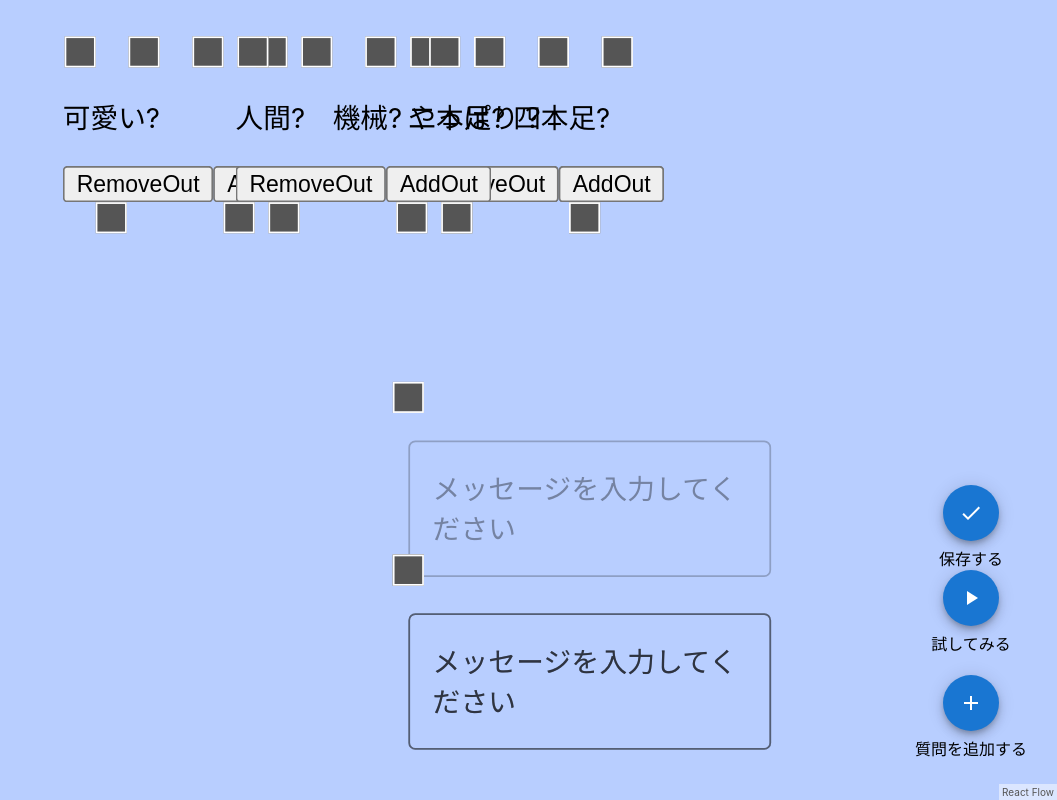
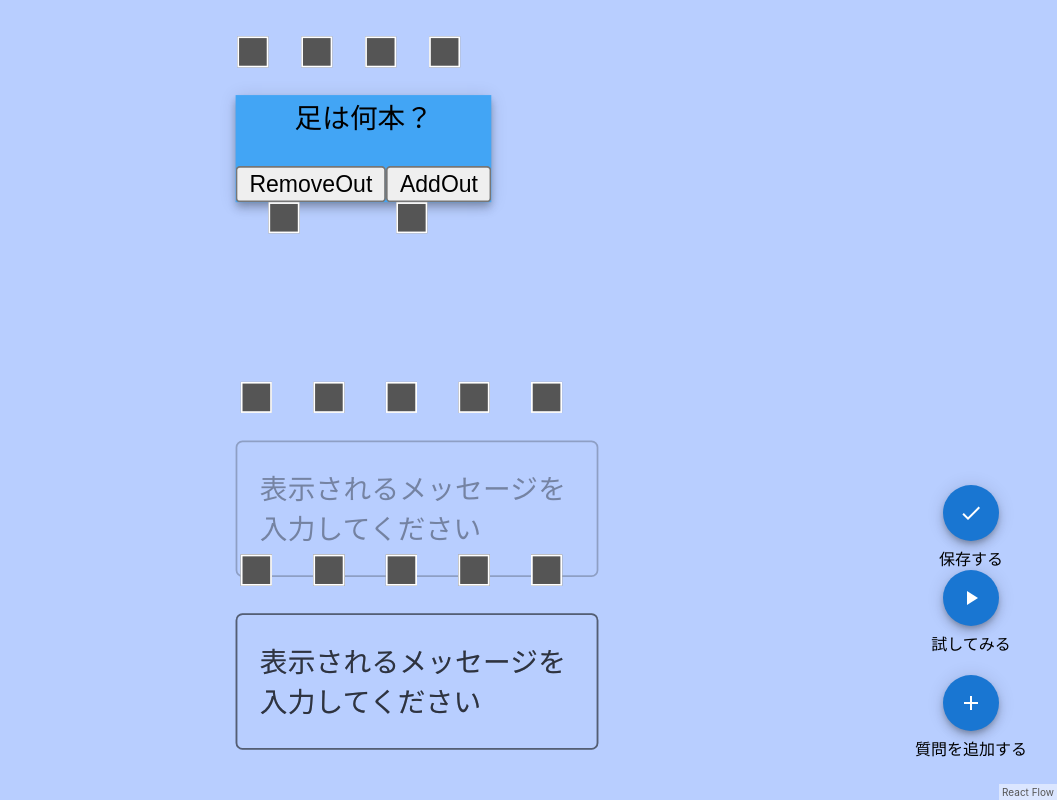
Before and after one commit to hamhamburger/easy-diagram-form, a React (Create React App) app: page /create in a window 1280 px wide. Shown: the whole page, without its empty margins (223-1280 px from the left). Built offline with nearby package versions, Linux system fonts and the light colour scheme.

Commit message:
fix:QuestionNodeDesign

```diff
--- a/src/components/blocks/AnswerForm.js
+++ b/src/components/blocks/AnswerForm.js
@@ -10,7 +10,7 @@ const AnswerForm = memo(({questions,height}) => {
 
 
 
-  const [questionIndexHistory, setQuestionIndexHistory] = useState([1])
+  const [questionIndexHistory, setQuestionIndexHistory] = useState([0])
   const currentQuestion = questions.find((question) => question.id == questionIndexHistory.slice(-1)[0])
 
   const goTo = (id) => {
--- a/src/components/blocks/QuestionDiagram.js
+++ b/src/components/blocks/QuestionDiagram.js
@@ -34,53 +34,59 @@ const Style = {
 
 
 const initialNodes = [
+  // {
+  //   id: '0',
+  //   type: 'question',
+  //   position: { x: 400, y: 200 },
+  //   data: { label: 'やっぱり？'},
+  // },
+  // {
+  //   id: '1',
+  //   type: 'question',
+  //   position: { x: 400, y: 200 },
+  //   data: { label: '二本足? 四本足?'},
+  // },
+  // {
+  //   id: '2',
+  //   type: 'question',
+  //   position: { x: 200, y: 200 },
+  //   data: { label: '可愛い?'},
+  // },
+  // {
+  //   id: '3',
+  //   type: 'question',
+  //   position: { x: 300, y: 200 },
+  //   data: { label: '人間?　機械?' },
+  // },
   {
     id: '0',
     type: 'question',
     position: { x: 400, y: 200 },
-    data: { label: 'やっぱり？'},
+    data: { label: '足は何本？'},
   },
   {
     id: '1',
-    type: 'question',
-    position: { x: 400, y: 200 },
-    data: { label: '二本足? 四本足?'},
+    type: 'result',
+    position: { x: 400, y: 400 },
+    data: {},
   },
   {
     id: '2',
-    type: 'question',
-    position: { x: 200, y: 200 },
-    data: { label: '可愛い?'},
+    type: 'result',
+    position: { x: 400, y: 500 },
+    data: {},
   },
   {
     id: '3',
-    type: 'question',
-    position: { x: 300, y: 200 },
-    data: { label: '人間?　機械?' },
+    type: 'result',
+    position: { x: 400, y: 500 },
+    data: {},
   },
   {
     id: '4',
     type: 'result',
-    position: { x: 400, y: 400 },
-    data: { label: 'ガンダム'},
-  },
-  {
-    id: '5',
-    type: 'result',
     position: { x: 400, y: 500 },
-    data: { label: '人間'},
-  },
-  {
-    id: '6',
-    type: 'result',
-    position: { x: 400, y: 500 },
-    data: { label: '猫'},
-  },
-  {
-    id: '7',
-    type: 'result',
-    position: { x: 400, y: 500 },
-    data: { label: 'G'},
+    data: {},
   },
 
 ];
@@ -139,8 +145,8 @@ const QuestionDiagram = ()=>{
       id,
       type:'question',
       position: {
-        x: 500,
-        y: nodeId * 300,
+        x: 400,
+        y: 300,
       },
       data: {
         label: `Node ${id}`,label: question_label
--- a/src/components/custome_nodes/QuestionNode.js
+++ b/src/components/custome_nodes/QuestionNode.js
@@ -3,6 +3,7 @@ import { useState,useCallback } from 'react';
 import { Handle, Position, useUpdateNodeInternals} from 'react-flow-renderer';
 import { Box } from '@mui/material';
 import { handleStyle } from '../../css/handleStyle';
+import InputHandle from '../handles/InputHandle';
 const handleContainerStyle = {
   display: "flex",
   justifyContent: "space-around",
@@ -30,11 +31,7 @@ const AnswerHandle = ({num}) => {
     </div>
   )
 }
-const InputHandle = ({num,onConnect}) => {
-  return(
-    <Handle type="target" position={Position.Top} id={`in${num}`} onConnect={onConnect} style={handleStyle}/>
-  )
-}
+
 
 
 const QuestionNode = ({ data,id }) => {
@@ -45,17 +42,17 @@ const QuestionNode = ({ data,id }) => {
   const updateNodeInternals = useUpdateNodeInternals();
 
 
-  const onClickAddAnswer = (evt) => {
+  const onClickAddAnswer = useCallback((evt) => {
     setAnswerHandleCount(answerHandleCount+1)
     updateNodeInternals(nodeId)
-  }
+  },[setAnswerHandleCount,answerHandleCount,nodeId,updateNodeInternals])
 
-  const onClickRemoveAnswer = (evt) => {
+  const onClickRemoveAnswer = useCallback((evt) => {
     if(answerHandleCount > 1){
       setAnswerHandleCount(answerHandleCount-1)
       updateNodeInternals(nodeId)
     }
-  }
+  },[setAnswerHandleCount,answerHandleCount,nodeId,updateNodeInternals])
 
 
   return (
@@ -69,11 +66,13 @@ const QuestionNode = ({ data,id }) => {
           )
         }
       </div>
-      <p>{label}</p>
-      <div className='outputButtonContainer'>
-        <button onClick={onClickRemoveAnswer}>RemoveOut</button>
-        <button onClick={onClickAddAnswer}>AddOut</button>
-      </div>
+      <Box sx={{backgroundColor:"rgb(66, 165, 245)",boxShadow: "rgba(0, 0, 0, 0.2) 0px 2px 4px -1px, rgba(0, 0, 0, 0.14) 0px 4px 5px 0px, rgba(0, 0, 0, 0.12) 0px 1px 10px 0px",textAlign:"center",maxWidth:"20rem"}}>
+        <p>{label}</p>
+        <div className='outputButtonContainer'>
+          <button onClick={onClickRemoveAnswer}>RemoveOut</button>
+          <button onClick={onClickAddAnswer}>AddOut</button>
+        </div>
+      </Box>
 
       <div className="outputHandleContainer" style={handleContainerStyle}>
         {Array(answerHandleCount).fill().map((_,i)=>{
--- a/src/components/custome_nodes/ResultNode.js
+++ b/src/components/custome_nodes/ResultNode.js
@@ -3,7 +3,7 @@ import { useCallback } from 'react';
 import { Handle, Position } from 'react-flow-renderer';
 
 import { handleStyle } from '../../css/handleStyle';
-
+import InputHandle from '../handles/InputHandle';
 
 
 function ResultNode({ data }) {
@@ -12,11 +12,27 @@ function ResultNode({ data }) {
     data.label = evt.target.value;
   }, []);
 
+  const handleContainerStyle = {
+    display: "flex",
+    justifyContent: "space-around",
+
+
+  }
+
+
   return (
     <div className="result-node">
-      <Handle type="target" position={Position.Top} style={handleStyle}/>
+      <div className="inputHandleContainer" style={handleContainerStyle}>
+        {Array(5).fill().map((_,i)=>{
+           return(
+             <InputHandle num={i} />
+              )
+            }
+          )
+        }
+      </div>
       <TextField id="text" name="text" onChange={onChange} ariant='outlined' multiline
-                        maxRows={4} margin='normal' placeholder='メッセージを入力してください'/>
+                        maxRows={4} margin='normal' placeholder='表示されるメッセージを入力してください'/>
 
 
     </div>
--- /dev/null
+++ b/src/components/handles/InputHandle.js
@@ -0,0 +1,10 @@
+import { Handle, Position, useUpdateNodeInternals} from 'react-flow-renderer';
+import { handleStyle } from '../../css/handleStyle';
+const InputHandle = ({num,onConnect}) => {
+  return(
+    <Handle type="target" position={Position.Top} id={`in${num}`} onConnect={onConnect} style={handleStyle}/>
+  )
+}
+
+
+export default InputHandle
```
